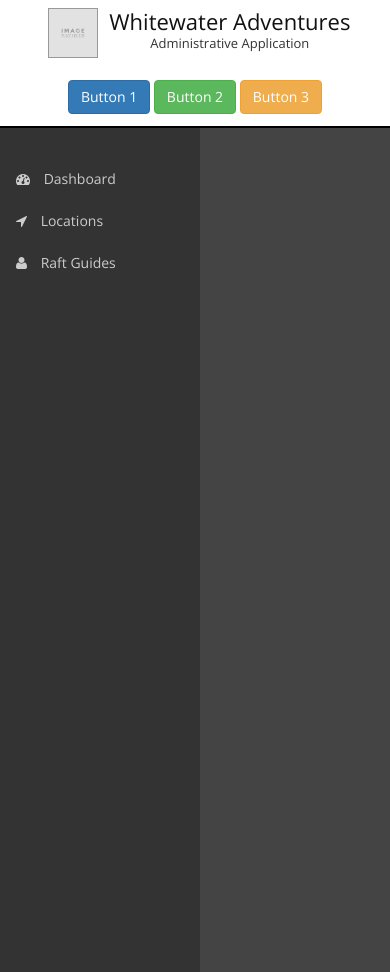
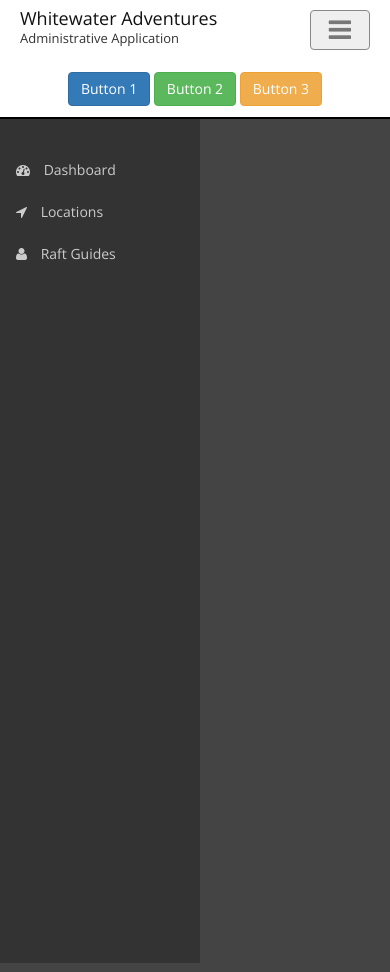
Before and after one commit to tothpeter/tutorial-js-angular-building-a-spa-framework-2015, a plain HTML site: page index.html in a window 390 px wide. Drawn offline with nearby package versions, Linux system fonts and the light colour scheme.

Commit message:
Making Our Menu Responsive part 1

```diff
--- a/ext-modules/psFramework/psFramework.css
+++ b/ext-modules/psFramework/psFramework.css
@@ -5,12 +5,14 @@
 }
 
 .ps-logo-area {
-    text-align: center;
+    /*text-align: center;*/
 }
 
 .ps-title-area {
     display: inline-block;
 }
+
+
 
 .ps-icon {
     display: inline-block;
@@ -32,6 +34,15 @@
     margin-top: -13px;
 }
 
+@media screen and (max-width: 430px) {
+    .ps-icon {
+        display: none;
+    }
+    .ps-logo-title {
+        font-size: 18px;
+    }
+}
+
 .ps-right-side-controls {
     line-height: 60px;
 }
@@ -48,3 +59,18 @@
         text-align: left;
     }
 }
+
+.ps-collapsed-menu {
+    display: inline-block;
+    height: 100%;
+}
+
+.ps-nav-button {
+    height: 40px;
+    width: 60px;
+    margin-top: 10px;
+    border: 1px solid #888;
+    padding: 0;
+    font-size: 26px;
+    color: #777;
+}
--- a/ext-modules/psFramework/psFrameworkController.js
+++ b/ext-modules/psFramework/psFrameworkController.js
@@ -3,6 +3,12 @@
 angular.module('psFramework').controller('psFrameworkController',
   ['$scope',
     function($scope) {
+      $scope.isMenuButtonVisible = true;
+
+      $scope.menuButtonClicked = function() {
+
+      }
+
       $scope.$on('ps-menu-item-selected-event', function(evt, data) {
         $scope.routeString = data.route;
       });
--- a/ext-modules/psFramework/psFrameworkTemplate.html
+++ b/ext-modules/psFramework/psFrameworkTemplate.html
@@ -6,7 +6,16 @@
         <p class="ps-logo-title">{{ title }}</p>
         <p class="ps-logo-subtitle">{{ subtitle }}</p>
       </div>
+
+      <div ng-if="isMenuButtonVisible" ng-click="menuButtonClicked()" class="ps-collapsed-menu pull-right">
+        <button type="button" class="btn ps-nav-button">
+          <i class="fa fa-bars"></i>
+        </button>
+      </div>
     </div>
+
+
+
     <div class="ps-right-side-controls col-sm-6">
       <div>
         <button class="btn btn-primary">Button 1</button>
```
